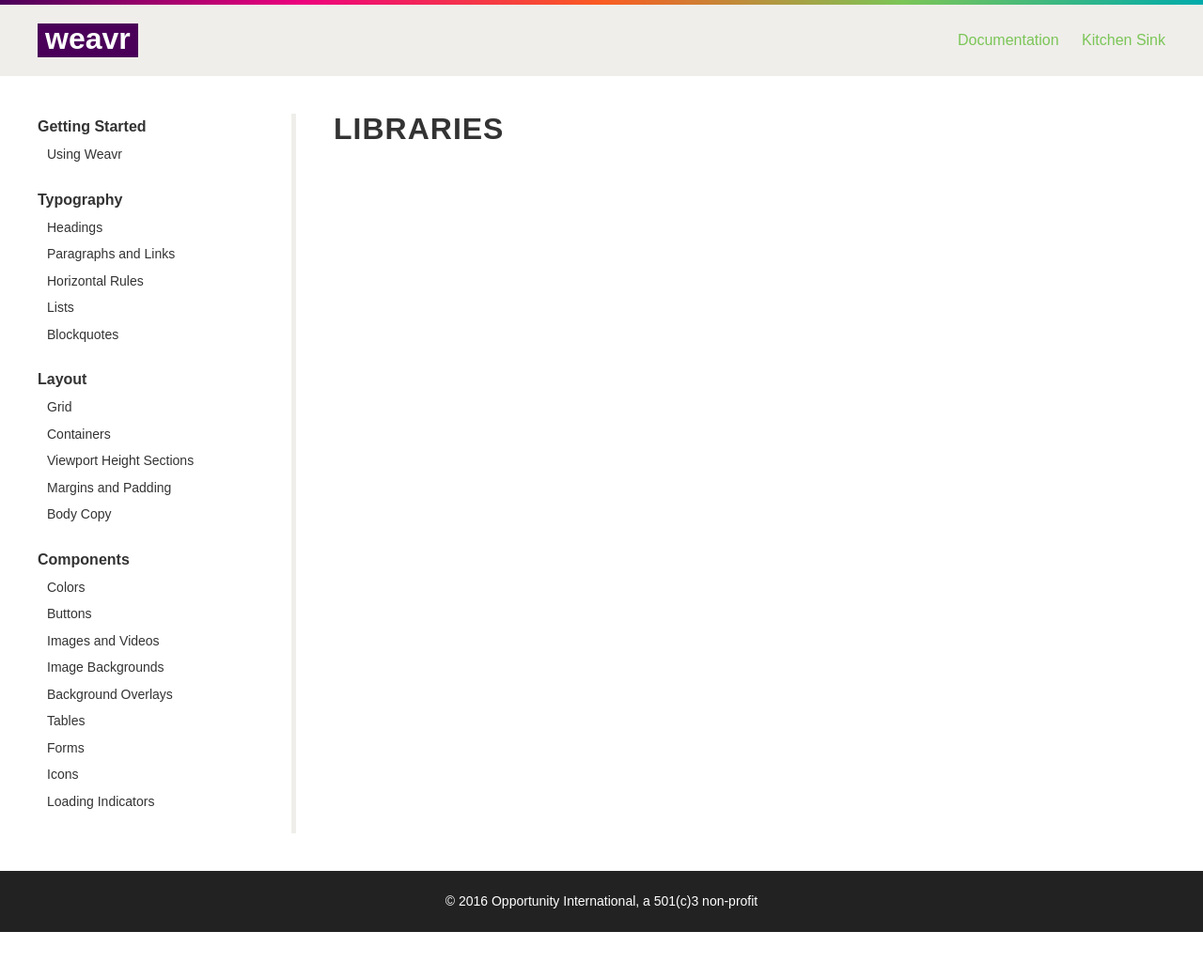
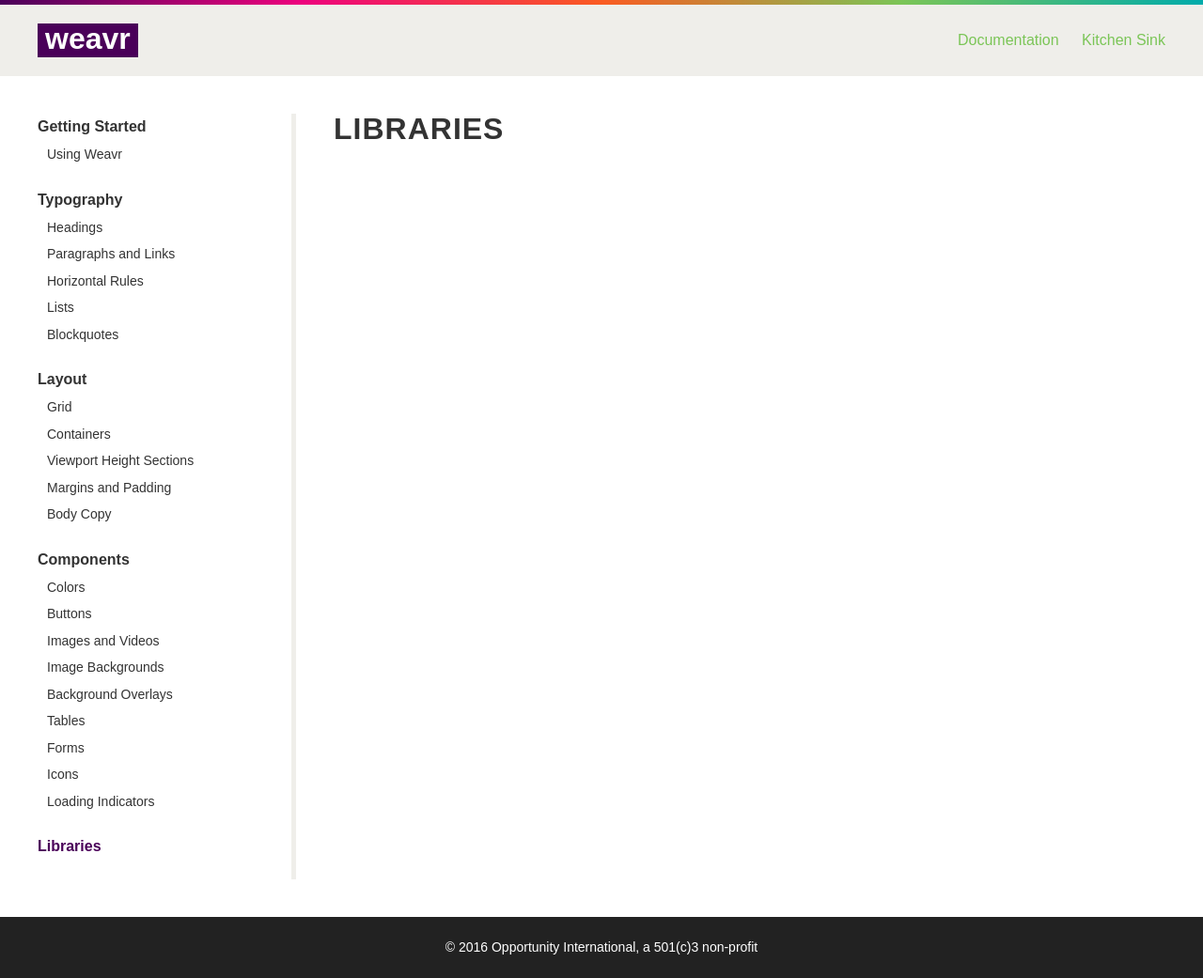
Before and after one commit to OpportunityIntl/Weavr, a Jekyll site: the page built from docs/libraries/index.md, in a window 1280 px wide. Shown: the whole page at 94% size. Built offline with Jekyll 4.4.1, drawn with Linux system fonts in a browser that asks for light colours; nearby versions of some CDN libraries; Markdown is read by kramdown in place of the engine named in the settings; comment, search, counter and statistics services are not loaded; before the commit the page ends 992 px from its top, so only the background shows below that.

Commit message:
Generate page url relative to section for docs

```diff
--- a/_config.yml
+++ b/_config.yml
@@ -15,51 +15,53 @@
     url: 'docs/getting-started'
     pages:
       - title: 'Using Weavr'
-        url: 'docs/getting-started/using-weavr'
+        url: 'using-weavr'
   - title: 'Typography'
     url: 'docs/typography'
     pages:
       - title: 'Headings'
-        url: 'docs/typography/headings'
+        url: 'headings'
       - title: 'Paragraphs and Links'
-        url: 'docs/typography/paragraphs-and-links'
+        url: 'paragraphs-and-links'
       - title: 'Horizontal Rules'
-        url: 'docs/typography/horizontal-rules'
+        url: 'horizontal-rules'
       - title: 'Lists'
-        url: 'docs/typography/lists'
+        url: 'lists'
       - title: 'Blockquotes'
-        url: 'docs/typography/blockquotes'
+        url: 'blockquotes'
   - title: 'Layout'
     url: 'docs/layout'
     pages:
       - title: 'Grid'
-        url: 'docs/layout/grid'
+        url: 'grid'
       - title: 'Containers'
-        url: 'docs/layout/containers'
+        url: 'containers'
       - title: 'Viewport Height Sections'
-        url: 'docs/layout/viewport-height-sections'
+        url: 'viewport-height-sections'
       - title: 'Margins and Padding'
-        url: 'docs/layout/margins-and-padding'
+        url: 'margins-and-padding'
       - title: 'Body Copy'
-        url: 'docs/layout/body-copy'
+        url: 'body-copy'
   - title: 'Components'
     url: 'docs/components'
     pages:
       - title: 'Colors'
-        url: 'docs/components/colors'
+        url: 'colors'
       - title: 'Buttons'
-        url: 'docs/components/buttons'
+        url: 'buttons'
       - title: 'Images and Videos'
-        url: 'docs/components/images-and-videos'
+        url: 'images-and-videos'
       - title: 'Image Backgrounds'
-        url: 'docs/components/image-backgrounds'
+        url: 'image-backgrounds'
       - title: 'Background Overlays'
-        url: 'docs/components/background-overlays'
+        url: 'background-overlays'
       - title: 'Tables'
-        url: 'docs/components/tables'
+        url: 'tables'
       - title: 'Forms'
-        url: 'docs/components/forms'
+        url: 'forms'
       - title: 'Icons'
-        url: 'docs/components/icons'
+        url: 'icons'
       - title: 'Loading Indicators'
-        url: 'docs/components/loading-indicators'
+        url: 'loading-indicators'
+  - title: 'Libraries'
+    url: 'docs/libraries'
--- a/_includes/sidenav.html
+++ b/_includes/sidenav.html
@@ -6,7 +6,7 @@
         <ul class="level-2">
           {% for document in section.pages %}
             <li {% if page.url contains document.url %}class="current"{% endif %}>
-              <a href="{{ site.baseurl }}/{{ document.url }}">{{ document.title }}</a>
+              <a href="{{ site.baseurl }}/{{ section.url }}/{{ document.url }}">{{ document.title }}</a>
             </li>
           {% endfor %}
         </ul>
```
